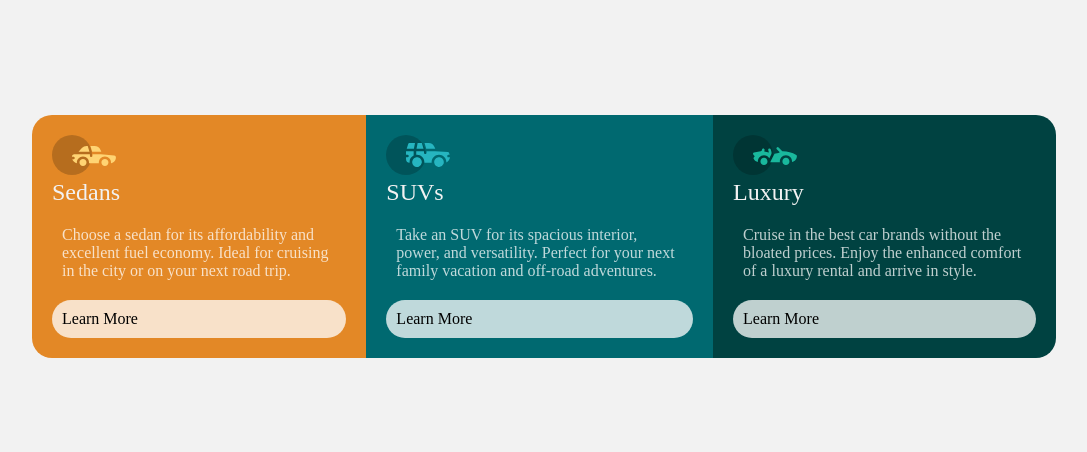
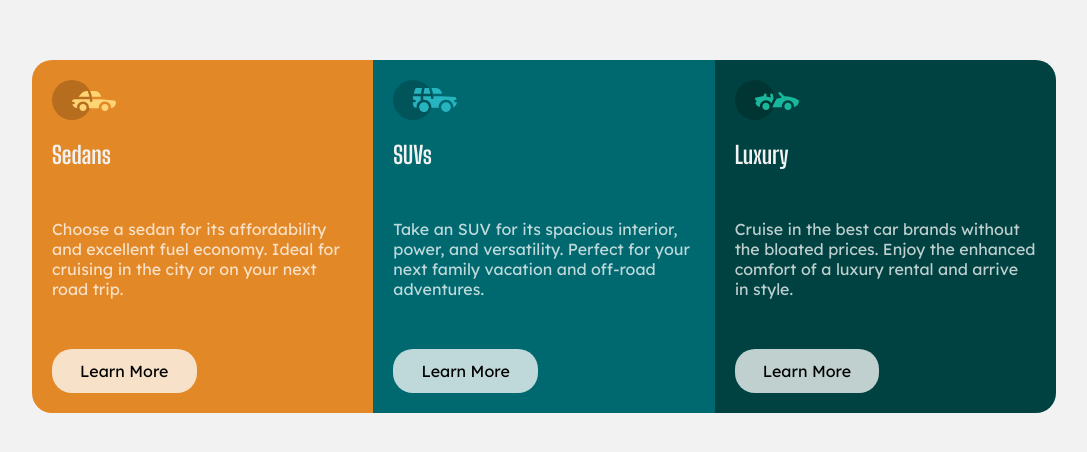
Before and after one commit to FabianoTerdenge/3-column-preview-card-component, a plain HTML site: page index.html in a window 1280 px wide. Shown: the part 164-616 px from the top of the page, without its empty margins (96-1183 px from the left). Drawn offline with Linux system fonts and the light colour scheme.

Commit message:
style: more styles and fonts

```diff
--- a/index.html
+++ b/index.html
@@ -8,6 +8,16 @@
 
   <link rel="icon" type="image/png" sizes="32x32" href="./images/favicon-32x32.png">
   <link rel="stylesheet" href="style.css">
+  <link rel="preconnect" href="https://fonts.googleapis.com">
+  <link rel="preconnect" href="https://fonts.gstatic.com" crossorigin>
+  <link
+    href="https://fonts.googleapis.com/css2?family=Fraunces:ital,opsz@0,9..144;1,9..144&family=Inter:wght@100..900&family=Lexend+Deca&family=Montserrat:ital,wght@0,100..900;1,100..900&display=swap"
+    rel="stylesheet">
+  <link rel="preconnect" href="https://fonts.googleapis.com">
+  <link rel="preconnect" href="https://fonts.gstatic.com" crossorigin>
+  <link
+    href="https://fonts.googleapis.com/css2?family=Big+Shoulders+Display:wght@700&family=Fraunces:ital,opsz@0,9..144;1,9..144&family=Inter:wght@100..900&family=Lexend+Deca&family=Montserrat:ital,wght@0,100..900;1,100..900&display=swap"
+    rel="stylesheet">
   <title>Frontend Mentor | 3-column preview card component</title>
 
 </head>
@@ -17,22 +27,25 @@
     <article class="first">
       <img src="images/icon-sedans.svg" alt="sedans">
       <p class="headline">Sedans</p>
-      <p class="description">Choose a sedan for its affordability and excellent fuel economy. Ideal for cruising in the city
-      or on your next road trip.</p>
+      <p class="description">Choose a sedan for its affordability and excellent fuel economy. Ideal for cruising in the
+        city
+        or on your next road trip.</p>
       <div class="button"> Learn More</div>
     </article>
     <article class="second">
       <img src="images/icon-suvs.svg" alt="suv">
       <p class="headline">SUVs</p>
-      <p class="description">Take an SUV for its spacious interior, power, and versatility. Perfect for your next family vacation
-      and off-road adventures.</p>
+      <p class="description">Take an SUV for its spacious interior, power, and versatility. Perfect for your next family
+        vacation
+        and off-road adventures.</p>
       <div class="button"> Learn More</div>
     </article>
     <article class="third">
       <img src="images/icon-luxury.svg" alt="luxury">
       <p class="headline">Luxury</p>
-      <p class="description">Cruise in the best car brands without the bloated prices. Enjoy the enhanced comfort of a luxury
-      rental and arrive in style.</p>
+      <p class="description">Cruise in the best car brands without the bloated prices. Enjoy the enhanced comfort of a
+        luxury
+        rental and arrive in style.</p>
       <div class="button"> Learn More</div>
     </article>
   </main>
--- a/style.css
+++ b/style.css
@@ -8,6 +8,7 @@
 
     --Transparent-white-paragraphs: hsla(0, 0%, 100%, 0.75);
     --Very-light-gray-background-headings-buttons: hsl(0, 0%, 95%);
+    font-family: "Lexend Deca";
 }
 body {
     min-height: 100vh;
@@ -17,28 +18,32 @@ body {
 }
 main {
     width: 80%;
-    display: flex;
+    display: grid;
     flex-direction: row;
     margin: auto;
+    overflow: hidden;
     border-radius: 20px;
+    grid-template-columns: repeat(auto-fit, minmax(300px, 1fr));
 }
 article.first {
     background-color: var(--Bright-orange);
-    border-radius: 20px 0 0 20px;
 }
 article.second {
     background-color: var(--Dark-cyan);
 }
 article.third {
     background-color: var(--Very-dark-cyan);
-    border-radius: 0 20px 20px 0;
 }
 .headline {
     font-size: 24px;
     color: var(--Very-light-gray-background-headings-buttons);
+    padding: 20px 0;
+    font-family: "Big Shoulders Display";
 }
 article {
     padding: 20px;
+    grid-template-rows: auto auto 1fr auto;
+    display: grid;
 }
 .button {
     background-color: var(--Transparent-white-paragraphs);
@@ -46,6 +51,9 @@ article {
     border-radius: 20px;
     min-width: 100px;
     padding: 10px;
+    border: 2px solid transparent;
+    width: 40%;
+    text-align: center;
 }
 p {
     color: var(--Transparent-white-paragraphs);
@@ -57,5 +65,10 @@ p {
     color: var(--Transparent-white-paragraphs);
 }
 .description {
-    padding: 20px 10px;
+    padding: 30px 0 50px 0;
 }
+@media (max-width: 600px) {
+    main {
+        grid-template: none;
+    }
+}
```
